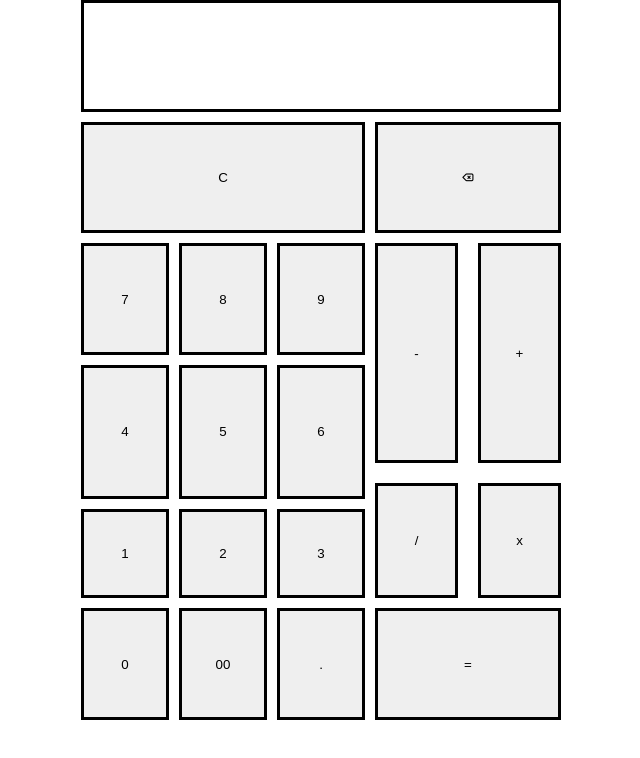
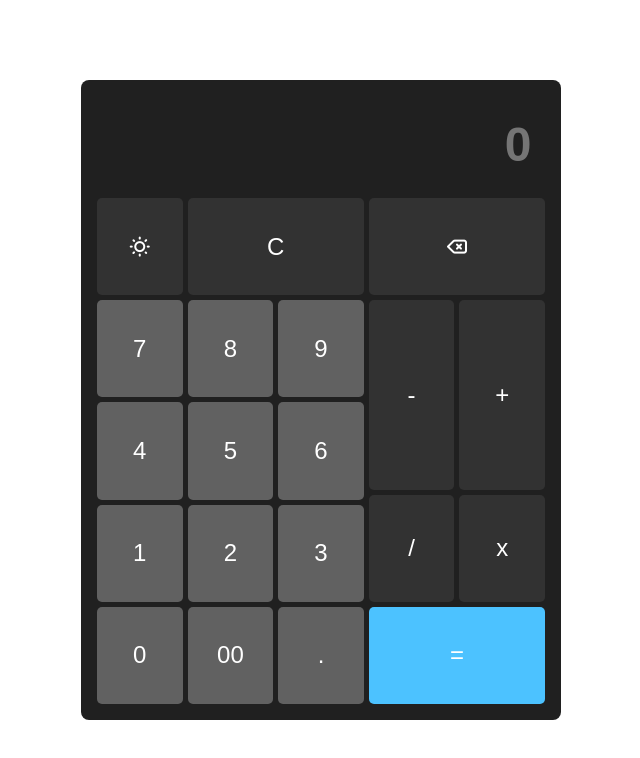
Before and after one commit to msahalkc/Calculator, a plain HTML site: page index.html in a window 1280 px wide. Shown: the whole page, without its empty margins (319-959 px from the left). Drawn offline with nearby package versions, Linux system fonts and the light colour scheme.

Commit message:
style updates, added dark mode

```diff
--- a/index.html
+++ b/index.html
@@ -11,68 +11,71 @@
 <body>
     <div class="container">
         <div class="Display">
-            <input type="number" name="" id="output">
+            <input type="text" name="" id="output" placeholder="0" readonly>
+        </div>
+        <div class="mode">
+            <button type="menu" class="calc-ops" onclick="switchMode(), flipMode()"><i class="uil uil-sun"></i></button>
         </div>
         <div class="clear">
-            <button type="menu" class="calc-item" onclick="clearResult()">C</button>
+            <button type="menu" class="calc-ops" onclick="clearResult()">C</button>
         </div>
         <div class="backspace">
-            <button type="menu" class="calc-item" onclick="clearLastEntry()"><i class="uil uil-backspace"></i></button>
+            <button type="menu" class="calc-ops" onclick="clearLastEntry()"><i class="uil uil-backspace"></i></button>
         </div>
         <div class="seven">
-            <button type="menu" class="calc-item" onclick="addToResult('7')">7</button>
+            <button type="menu" class="calc-num" onclick="addToResult('7')">7</button>
         </div>
         <div class="eight">
-            <button type="menu" class="calc-item" onclick="addToResult('8')">8</button>
+            <button type="menu" class="calc-num" onclick="addToResult('8')">8</button>
         </div>
         <div class="nine">
-            <button type="menu" class="calc-item" onclick="addToResult('9')">9</button>
+            <button type="menu" class="calc-num" onclick="addToResult('9')">9</button>
         </div>
         <div class="four">
-            <button type="menu" class="calc-item" onclick="addToResult('4')">4</button>
+            <button type="menu" class="calc-num" onclick="addToResult('4')">4</button>
         </div>
         <div class="five">
-            <button type="menu" class="calc-item" onclick="addToResult('5')">5</button>
+            <button type="menu" class="calc-num" onclick="addToResult('5')">5</button>
         </div>
         <div class="six">
-            <button type="menu" class="calc-item" onclick="addToResult('6')">6</button>
+            <button type="menu" class="calc-num" onclick="addToResult('6')">6</button>
         </div>
         <div class="one">
-            <button type="menu" class="calc-item" onclick="addToResult('1')">1</button>
+            <button type="menu" class="calc-num" onclick="addToResult('1')">1</button>
         </div>
         <div class="two">
-            <button type="menu" class="calc-item" onclick="addToResult('2')">2</button>
+            <button type="menu" class="calc-num" onclick="addToResult('2')">2</button>
         </div>
         <div class="three">
-            <button type="menu" class="calc-item" onclick="addToResult('3')">3</button>
+            <button type="menu" class="calc-num" onclick="addToResult('3')">3</button>
         </div>
 
         <div class="operations">
             <div class="minus">
-                <button type="menu" class="calc-item" onclick="addToResult('-')">-</button>
+                <button type="menu" class="calc-ops" onclick="addToResult('-')">-</button>
             </div>
             <div class="plus">
-                <button type="menu" class="calc-item" onclick="addToResult('+')">+</button>
+                <button type="menu" class="calc-ops" onclick="addToResult('+')">+</button>
             </div>
             <div class="divide">
-                <button type="menu" class="calc-item" onclick="addToResult('/')">/</button>
+                <button type="menu" class="calc-ops" onclick="addToResult('/')">/</button>
             </div>
             <div class="multiply">
-                <button type="menu" class="calc-item" onclick="addToResult('*')">x</button>
+                <button type="menu" class="calc-ops" onclick="addToResult('*')">x</button>
             </div>
         </div>
 
         <div class="zero">
-            <button type="menu" class="calc-item" onclick="addToResult('0')">0</button>
+            <button type="menu" class="calc-num" onclick="addToResult('0')">0</button>
         </div>
         <div class="double-zero">
-            <button type="menu" class="calc-item" onclick="addToResult('00')">00</button>
+            <button type="menu" class="calc-num" onclick="addToResult('00')">00</button>
         </div>
         <div class="point">
-            <button type="menu" class="calc-item" onclick="addToResult('.')">.</button>
+            <button type="menu" class="calc-num" onclick="addToResult('.')">.</button>
         </div>
         <div class="equal-to">
-            <button type="menu" class="calc-item" onclick="calculate()">=</button>
+            <button type="menu" class="calc-equal" onclick="calculate()">=</button>
         </div>
     </div>
 
--- a/script.js
+++ b/script.js
@@ -1,4 +1,6 @@
 const resultField = document.getElementById('output')
+var root = document.querySelector(':root');
+let darkMode = true;
 
 function addToResult(value) {
     resultField.value += value;
@@ -16,3 +18,33 @@ function calculate() {
 function clearLastEntry() {
     resultField.value = resultField.value.slice(0, resultField.value.length-1);
 }
+
+function switchMode() {
+
+    if (darkMode === true) {
+        root.style.setProperty('--color-text', '#000')
+        root.style.setProperty('--color-num', '#ffffff')
+        root.style.setProperty('--color-ops', '#f9f9f9')
+        root.style.setProperty('--color-equal', '#0067c0')
+        root.style.setProperty('--color-output', '#f3f3f3')
+        root.style.setProperty('--color-bg', '#f3f3f3')
+        icon = 'uil uil-moon';
+        document.querySelector('.uil.uil-sun').className = icon
+    }
+
+    if(darkMode === false){
+        root.style.setProperty('--color-text', '#fff')
+        root.style.setProperty('--color-num', '#616161')
+        root.style.setProperty('--color-ops', '#323232')
+        root.style.setProperty('--color-equal', '#4cc2ff')
+        root.style.setProperty('--color-output', '#202020')
+        root.style.setProperty('--color-bg', '#202020')
+        icon = 'uil uil-sun';
+        document.querySelector('.uil.uil-moon').className = icon
+    }
+}
+
+function flipMode() {
+    darkMode = !darkMode;
+    console.log(darkMode);
+}
--- a/style.css
+++ b/style.css
@@ -1,3 +1,5 @@
+@import url('https://fonts.googleapis.com/css2?family=Montserrat:wght@400;700&display=swap');
+
 *{
     margin: 0;
     padding: 0;
@@ -10,16 +12,26 @@
 
 :root{
     --color-black: #000;
+    --color-text: #fff;
+    --color-num: #616161;
+    --color-ops: #323232;
+    --color-equal: #4cc2ff;
+    --color-output: #202020;
+    --color-bg: #202020;
+}
+
+body{
+    font-family: 'Montserrat', sans-serif;
 }
 
 .container {  display: grid;
     grid-template-columns: 1fr 1fr 1fr 1fr 1fr;
-    grid-template-rows: 1fr 1fr 1fr 1.2fr 0.8fr 1fr;
-    gap: 10px 10px;
+    grid-template-rows: 1fr 1fr 1fr 1fr 1fr 1fr;
+    gap: 5px 5px;
     grid-auto-flow: row;
     grid-template-areas:
       "Display Display Display Display Display"
-      "clear clear clear backspace backspace"
+      "mode clear clear backspace backspace"
       "seven eight nine operations operations"
       "four five six operations operations"
       "one two three operations operations"
@@ -29,7 +41,7 @@
 .operations {  display: grid;
     grid-template-columns: 1.4fr 1.4fr;
     grid-template-rows: 1.1fr 0.8fr 1.1fr;
-    gap: 20px 20px;
+    gap: 5px 5px;
     grid-auto-flow: row;
     grid-template-areas:
       "minus plus"
@@ -76,22 +88,53 @@
 
 .clear { grid-area: clear; }
 
+.mode { grid-area: mode; }
+
 .backspace { grid-area: backspace; }
 
 .container{
-    height: 90vh;
-    width: 60vh;
-    margin: auto;
+    height: 80dvh;
+    width: 60dvh;
+    margin-top: 10dvh;
+    margin-bottom: 10dvh;
+    margin-right: auto;
+    margin-left: auto;
+    padding: 2dvh;
+    background-color: var(--color-bg);
+    border-radius: 1dvh;
 }
 
-.clac-item{
-    padding: 30px;
-    background-color: brown;
-}
-
-.container input[type='number'], .container button{
+.container input[type='text'], .container button{
     width: 100%;
     height: 100%;
     padding: 3%;
-    border: 3px solid var(--color-black);
+    color: var(--color-text);
 }
+
+.container input[type='text']{
+    text-align: end;
+    cursor: pointer;
+    font-weight: 700;
+    font-size: 3rem;
+    background-color: var(--color-output);
+}
+
+.container button{
+    font-weight: 400;
+    font-size: 1.5rem;
+}
+
+.calc-num{
+    background: var(--color-num);
+    border-radius: 5px;
+}
+
+.calc-ops{
+    background: var(--color-ops);
+    border-radius: 5px;
+}
+
+.calc-equal{
+    background: var(--color-equal);
+    border-radius: 5px;
+}
```
